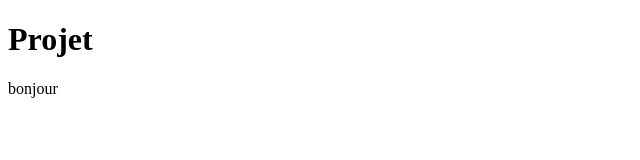
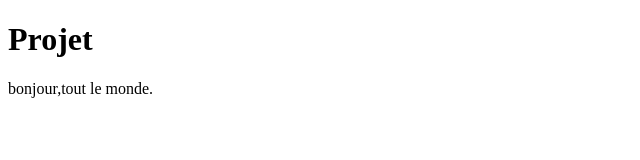
Before and after one commit to GP-PROJET-JS/PROJET-MIP-S4, a plain HTML site: page index.html in a window 1280 px wide. Shown: the whole page, without its empty margins (0-640 px from the left). Drawn offline with Linux system fonts and the light colour scheme.

Commit message:
salutation

```diff
--- a/index.html
+++ b/index.html
@@ -8,7 +8,7 @@
 </head>
 <body>
     <h1>Projet</h1>
-    bonjour
+    bonjour,tout le monde.
 
     <script src="script.js"></script>
 </body>
```
